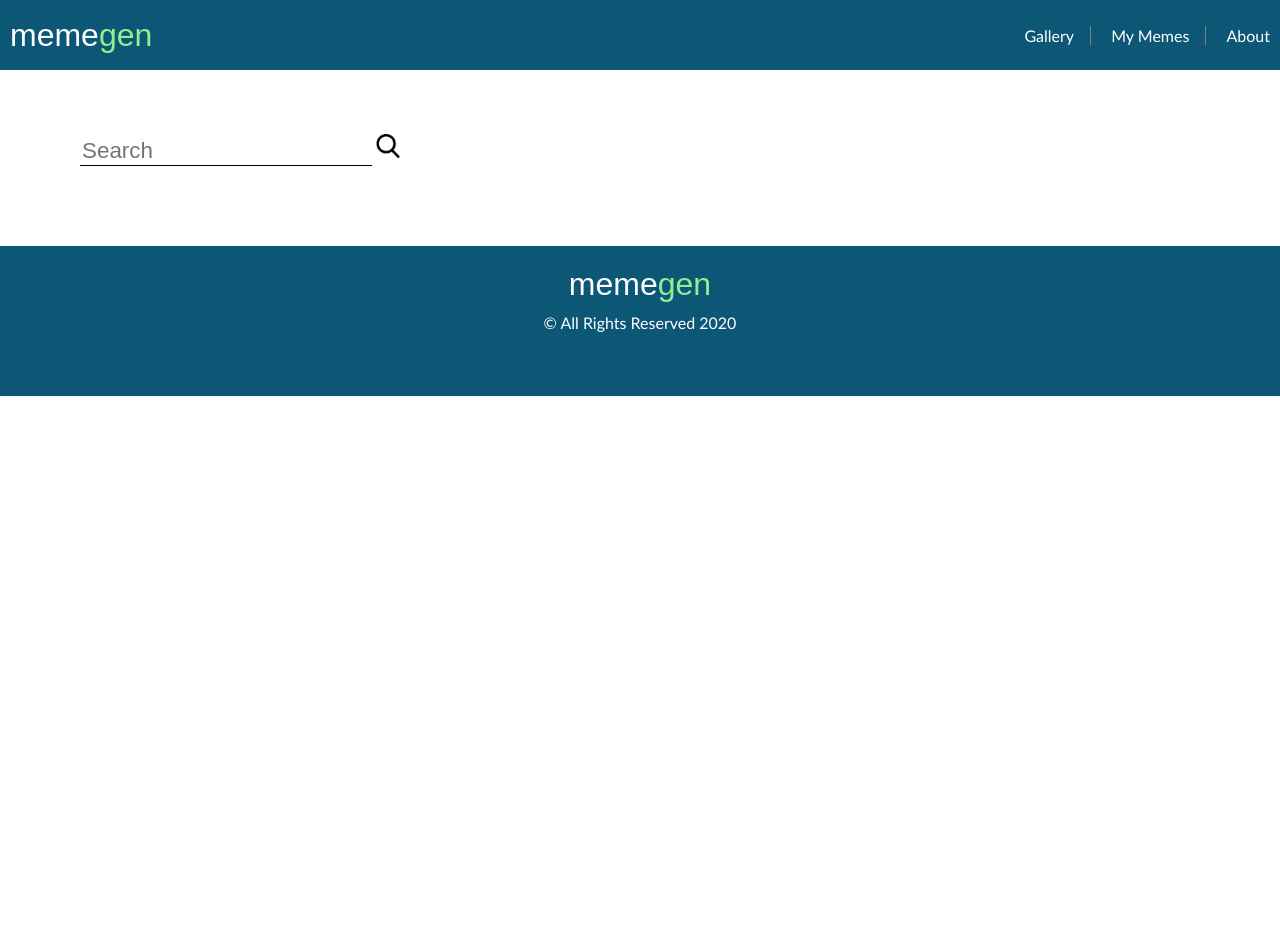
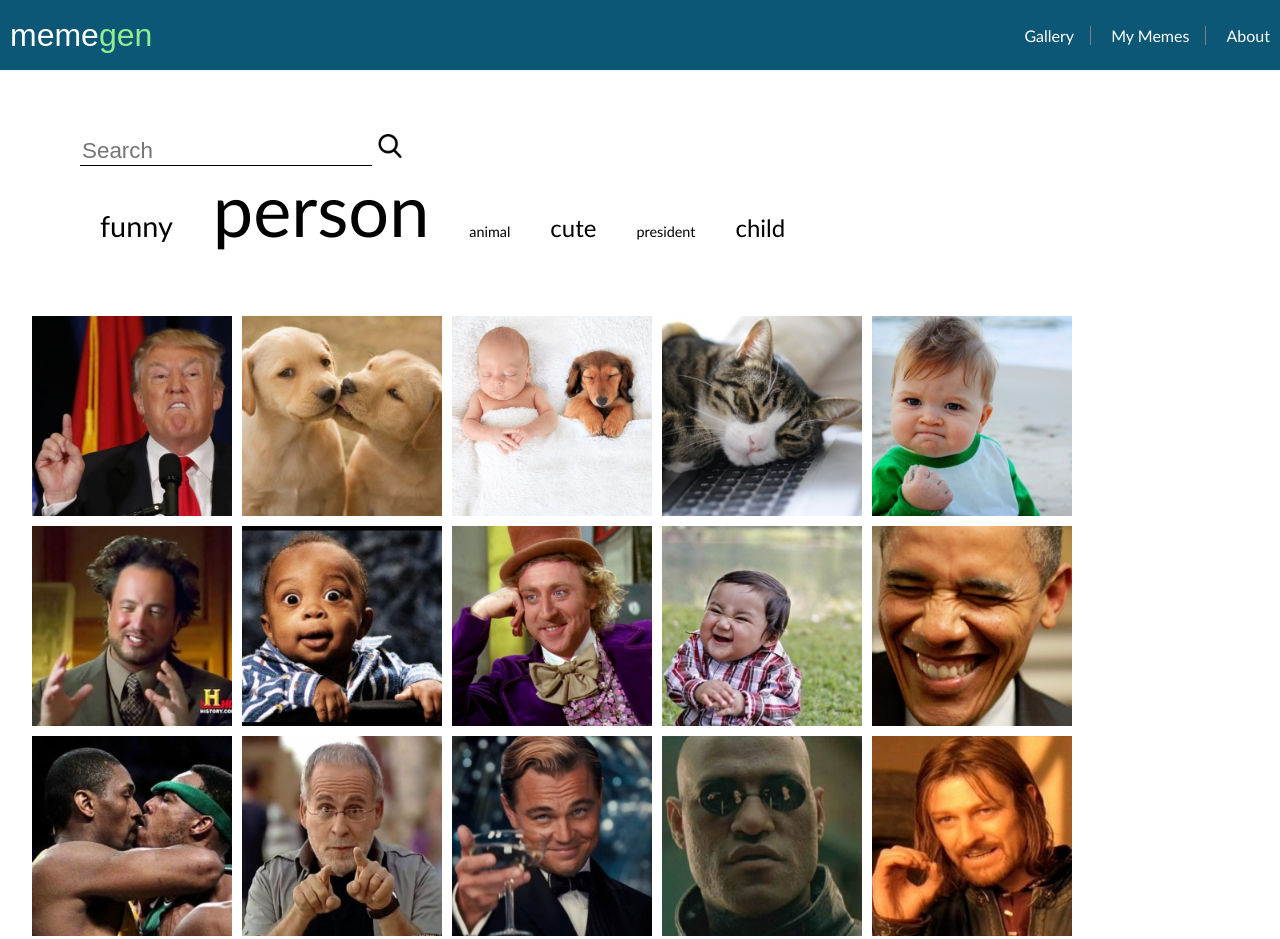
Before and after one commit to SamanthaKofler/Meme-Generator, a plain HTML site: page index.html in a window 1280 px wide. Shown: the top 939 px of the page. Before the commit the page ends 800 px from the top, so only its background shows below. Drawn offline with Linux system fonts and the light colour scheme.

Commit message:
search keywords

```diff
--- a/css/style.css
+++ b/css/style.css
@@ -58,13 +58,25 @@ header li a:hover {
     margin: 1rem;
 }
 
-.gallery p {
+/* .gallery p {
     text-align: center;
     font-size: 1.5rem;
+} */
+
+.search-container {
+    font-size: 1.5rem;
+    /* display: inline; */
+    margin: 4rem;
 }
 
-.search-container {
-    margin: 4rem;
+.search-container > * {
+    /* display: inline; */
+}
+
+
+.mode-keywords {
+    display: inline;
+    margin: 20px;
 }
 
 .search-container input {
--- a/js/main-controller.js
+++ b/js/main-controller.js
@@ -4,6 +4,7 @@ function onInit() {
     createImgs();
     renderImgs();
     renderDatalist();
+    renderKeywords();
 }
 
 function renderImgs(imgs) {
@@ -15,7 +16,7 @@ function renderImgs(imgs) {
 }
 
 function renderDatalist() {
-    var keywords = getKeywords();
+    var keywords = getSomeKeywords();
     var strHTMLs = [];
     for (var keyword in keywords) {
         strHTMLs.push(`<option value="${keyword}">`);
@@ -27,8 +28,10 @@ function renderKeywords() {
     var keywords = getSomeKeywords();
     var strHTMLs = [];
     for (var keyword in keywords) {
-        var strHTML = `<p style="font-size:${keywords[keyword] * }>${keyword}`
+        var strHTML = `<p class="mode-keywords" style="font-size:${keywords[keyword] * 0.3}rem">${keyword}`;
+        strHTMLs.push(strHTML);
     }
+    document.querySelector('.keywords').innerHTML = strHTMLs.join('');
 }
 
 function onIncreaseFont() {
```
Also changed, not shown: index.html (+1 -2 lines).
